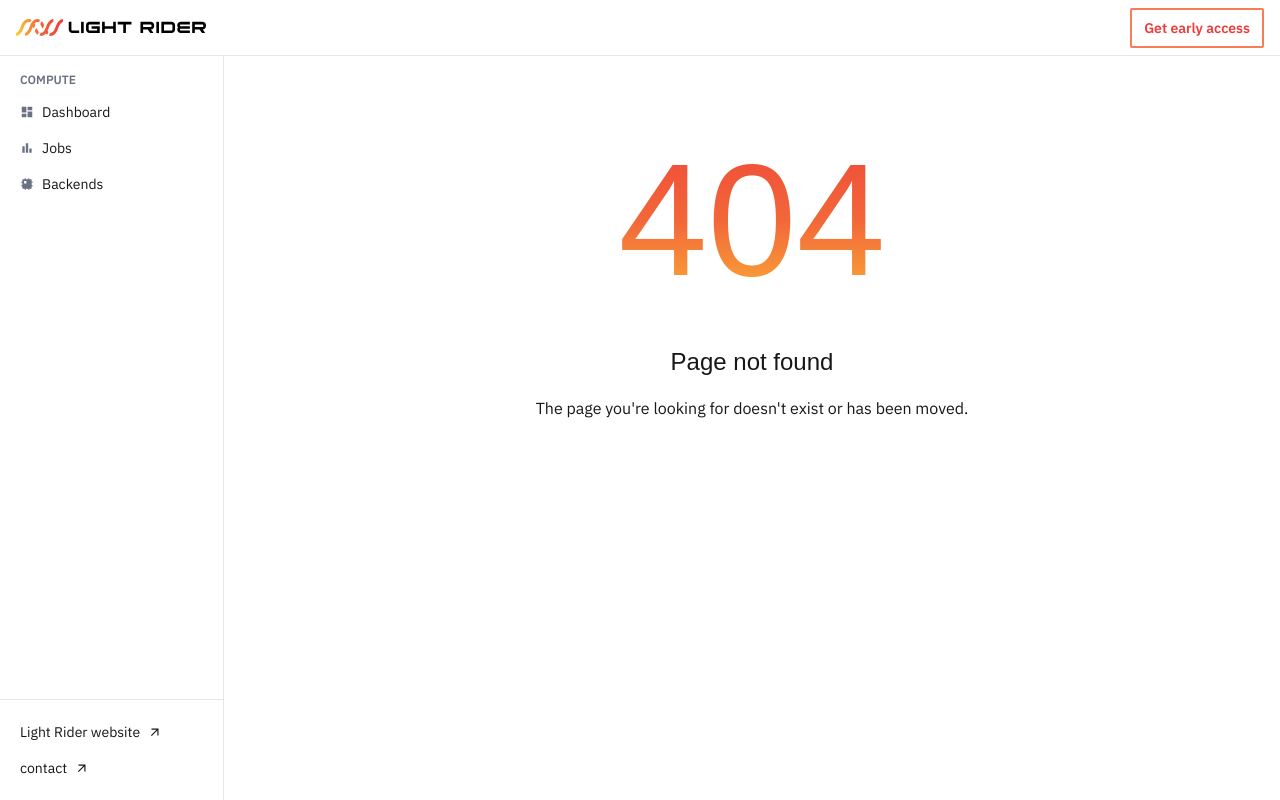
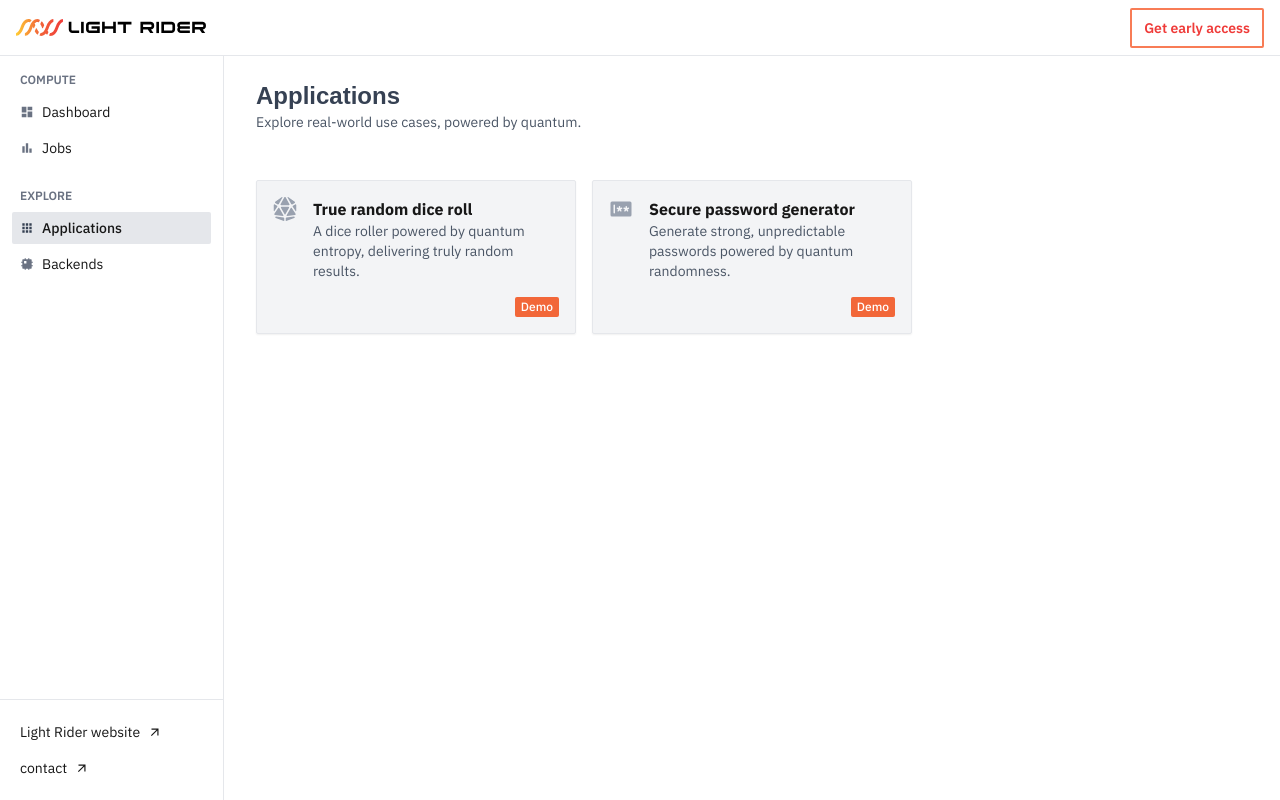
Before and after one commit to lightriderinc/cloud_platform_nextjs, a Next.js app: page /applications in a window 1280 px wide. Before the commit this address had no page. Built offline with nearby package versions, Linux system fonts and the light colour scheme; a web font is replaced by a local one.

Commit message:
feat: applications page init

```diff
--- /dev/null
+++ b/src/app/applications/page.tsx
@@ -0,0 +1,29 @@
+import ApplicationCard from "@/components/applications/ApplicationCard";
+import { FaDiceD20 } from "react-icons/fa6";
+import { PiPasswordFill } from "react-icons/pi";
+
+
+export default function ApplicationsPage() {
+  return (
+    <div>
+      <h1 className="text-2xl font-semibold text-gray-700">Applications</h1>
+      <p className="text-sm text-gray-600">
+        Explore real-world use cases, powered by quantum.
+      </p>
+      <div className="grid grid-cols-1 gap-4 sm:grid-cols-1 lg:grid-cols-2 xl:grid-cols-3 mt-12">
+        <ApplicationCard
+          title="True random dice roll"
+          description="A dice roller powered by quantum entropy, delivering truly random results."
+          icon={FaDiceD20}
+          tag="Demo"
+        />
+        <ApplicationCard
+          title="Secure password generator"
+          description="Generate strong, unpredictable passwords powered by quantum randomness."
+          icon={PiPasswordFill}
+          tag="Demo"
+        />
+      </div>
+    </div>
+  );
+}
--- /dev/null
+++ b/src/components/applications/ApplicationCard.tsx
@@ -0,0 +1,41 @@
+import TiltCard from "../ui/TiltCard";
+import ApplicationTag from "./ApplicationTag";
+
+export default function ApplicationCard({
+  title,
+  description,
+  icon,
+  tag,
+}: {
+  title: string;
+  description: string;
+  icon?: React.ComponentType<{ className?: string }>;
+  tag?: string;
+}) {
+  return (
+    <div>
+      <TiltCard className="flex h-full cursor-pointer flex-col gap-3 default-radius bg-gray-100 border border-gray-200 p-4">
+        <div className="flex flex-col justify-between h-full">
+          <div className="flex flex-row gap-4">
+            <div>
+              {icon &&
+                (() => {
+                  const Icon = icon;
+                  return <Icon className={`text-2xl text-gray-400`} />;
+                })()}
+            </div>
+            <div className="flex flex-col gap-0">
+              <h2 className="text-l font-bold">{title}</h2>
+              <p className="text-sm text-gray-600 mb-4">{description}</p>
+            </div>
+          </div>
+          {tag && (
+            <div className="flex justify-end">
+              <ApplicationTag tag={tag} />
+            </div>
+          )}
+        </div>
+      </TiltCard>
+    </div>
+  );
+}
--- /dev/null
+++ b/src/components/applications/ApplicationTag.tsx
@@ -0,0 +1,10 @@
+export default function ApplicationTag({ tag }: { tag: string }) {
+  return (
+    <span
+      className="default-radius px-1.5 py-0.5 text-xs font-medium text-white"
+      style={{ backgroundColor: "var(--brand-tertiary)" }}
+    >
+      {tag}
+    </span>
+  );
+}
--- a/src/components/sidebar/SidebarNav.tsx
+++ b/src/components/sidebar/SidebarNav.tsx
@@ -1,6 +1,6 @@
 "use client";
 
-import { MdArrowOutward, MdBarChart, MdDashboard } from "react-icons/md";
+import { MdApps, MdArrowOutward, MdBarChart, MdDashboard } from "react-icons/md";
 import { RiCpuFill } from "react-icons/ri";
 import SidebarNavGroup from "./SidebarNavGroup";
 import SidebarNavItem from "./SidebarNavItem";
@@ -26,6 +26,15 @@ export default function SidebarNav({
             name="Jobs"
             href="/jobs"
             icon={MdBarChart}
+            onNavigate={onNavigate}
+          />
+        </SidebarNavGroup>
+
+        <SidebarNavGroup label="Explore">
+          <SidebarNavItem
+            name="Applications"
+            href="/applications"
+            icon={MdApps}
             onNavigate={onNavigate}
           />
           <SidebarNavItem
```
